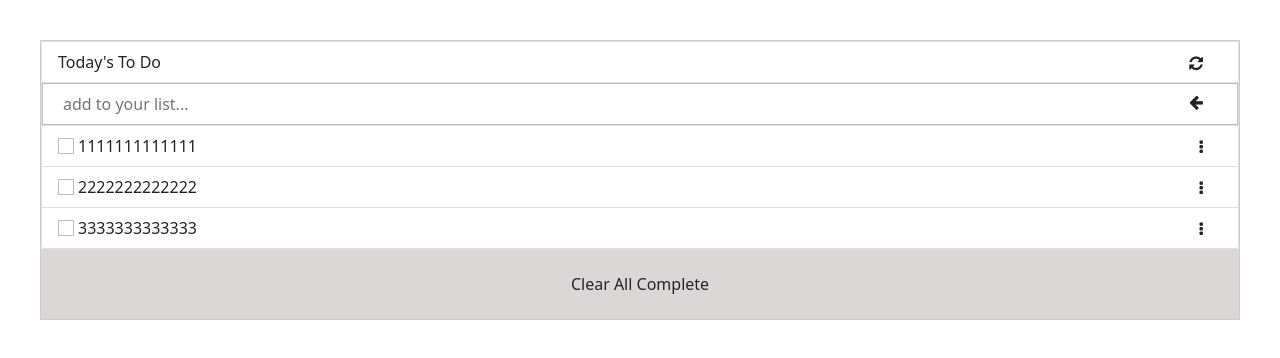
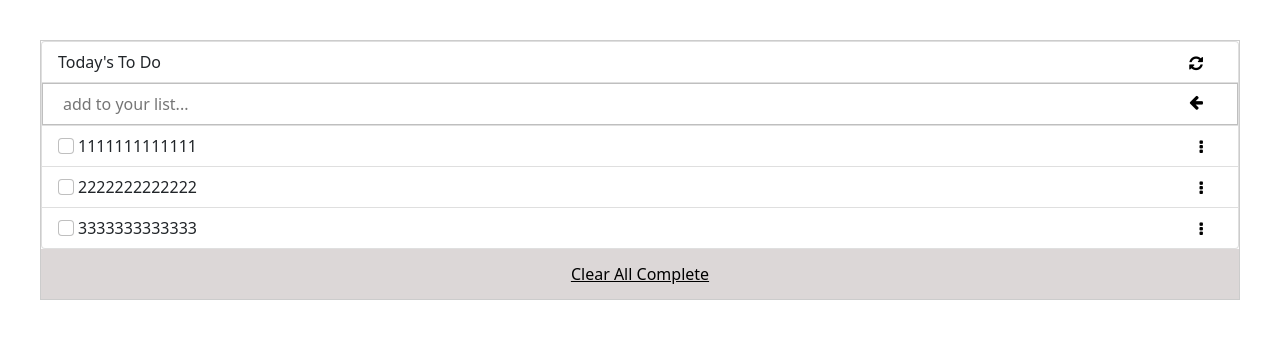
Before and after one commit to mustabbas/TodoList, a website built with webpack: page src/index.html in a window 1280 px wide. Built offline with nearby package versions, Linux system fonts and the light colour scheme.

Commit message:
Improve  README file,Fix style

```diff
--- a/src/index.html
+++ b/src/index.html
@@ -14,15 +14,15 @@
         <ul class="list-group">
             <li class="list-group-item">
               Today's To Do
-              <i class="fa fa-refresh" aria-hidden="true"></i>
+              <a href="#"><i class="fa fa-refresh" aria-hidden="true"></i></a>
             </li>
             <li class="list-group-item addRow">
               <input  class="form-check-input me-1 addList" type="text" placeholder="add to your list...">
-              <i class="fa fa-arrow-left" aria-hidden="true"></i>
+              <a href="#"><i class="fa fa-arrow-left" aria-hidden="true"></i></a>
             </li>
           </ul>
           <div class="clear">
-              Clear All Complete
+            <a href="#">Clear All Complete</a>
           </div>
     </div>
     <script type='text/javascript' src='./index.js'></script>
--- a/src/index.js
+++ b/src/index.js
@@ -12,16 +12,20 @@ function AddListItem() {
     const list = document.createElement('li');
     const checkBox = document.createElement('input');
     const span = document.createElement('span');
+    const move = document.createElement('a');
     const icon = document.createElement('i');
     list.classList.add('list-group-item');
     checkBox.classList.add('form-check-input');
     checkBox.classList.add('me-1');
     icon.classList.add('fa');
     icon.classList.add('fa-ellipsis-v');
+    checkBox.type = 'checkbox';
     span.innerHTML = ListArray[i].description;
+    move.href = '#';
+    move.appendChild(icon);
     list.appendChild(checkBox);
     list.appendChild(span);
-    list.appendChild(icon);
+    list.appendChild(move);
     listGroup.appendChild(list);
   }
 }
--- a/src/style.css
+++ b/src/style.css
@@ -17,6 +17,10 @@ i {
 
 h1 {
   font-size: 18px;
+}
+
+a {
+  color: black;
 }
 
 .addRow {
@@ -44,6 +48,6 @@ h1 {
   flex-direction: row;
   justify-content: center;
   align-items: center;
-  height: 70px;
+  height: 50px;
   background-color: rgb(220, 215, 215);
 }
```
Also changed, not shown: README.md, dist/index.bundle.js, dist/index.bundle.js.LICENSE.txt (deleted), dist/index.html.
